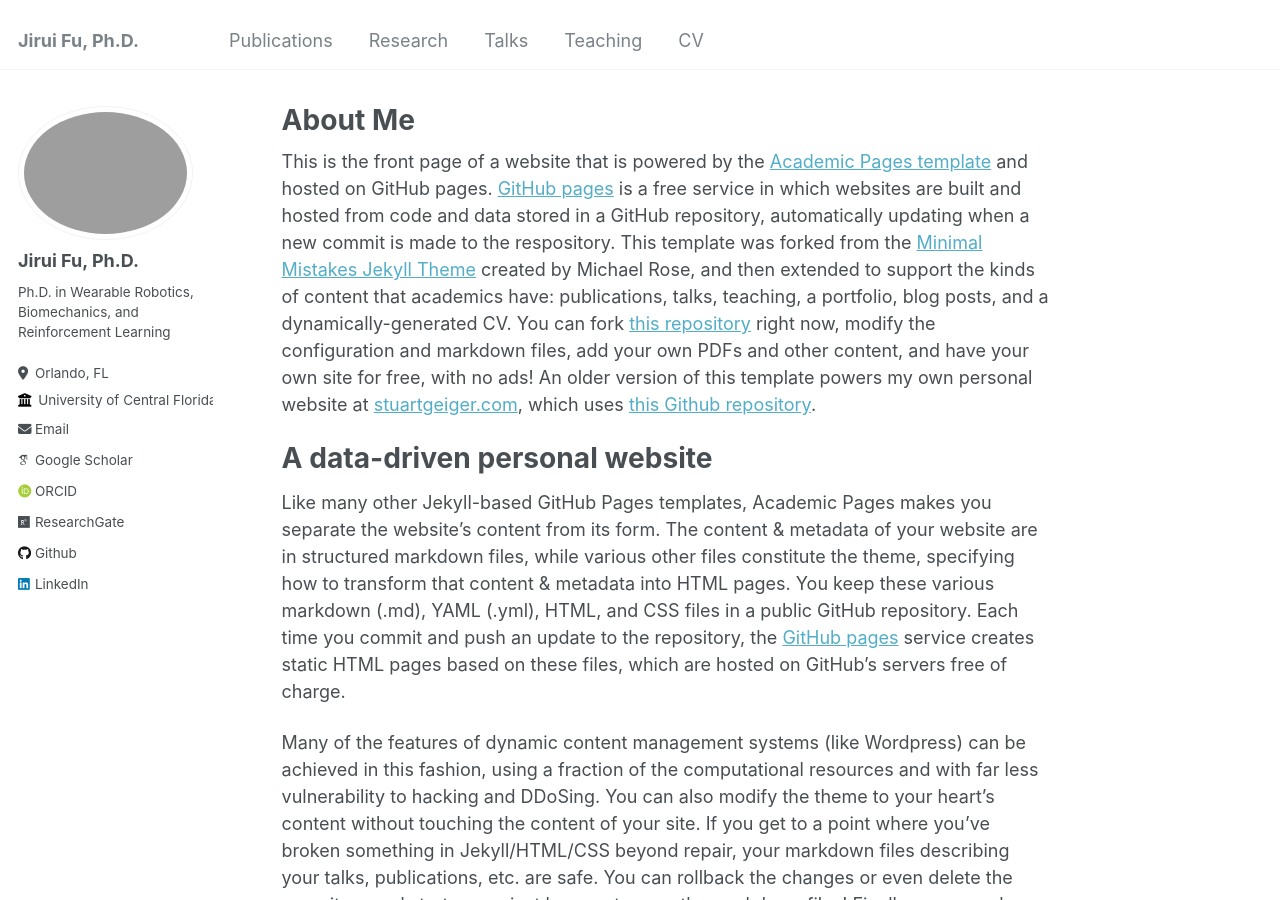
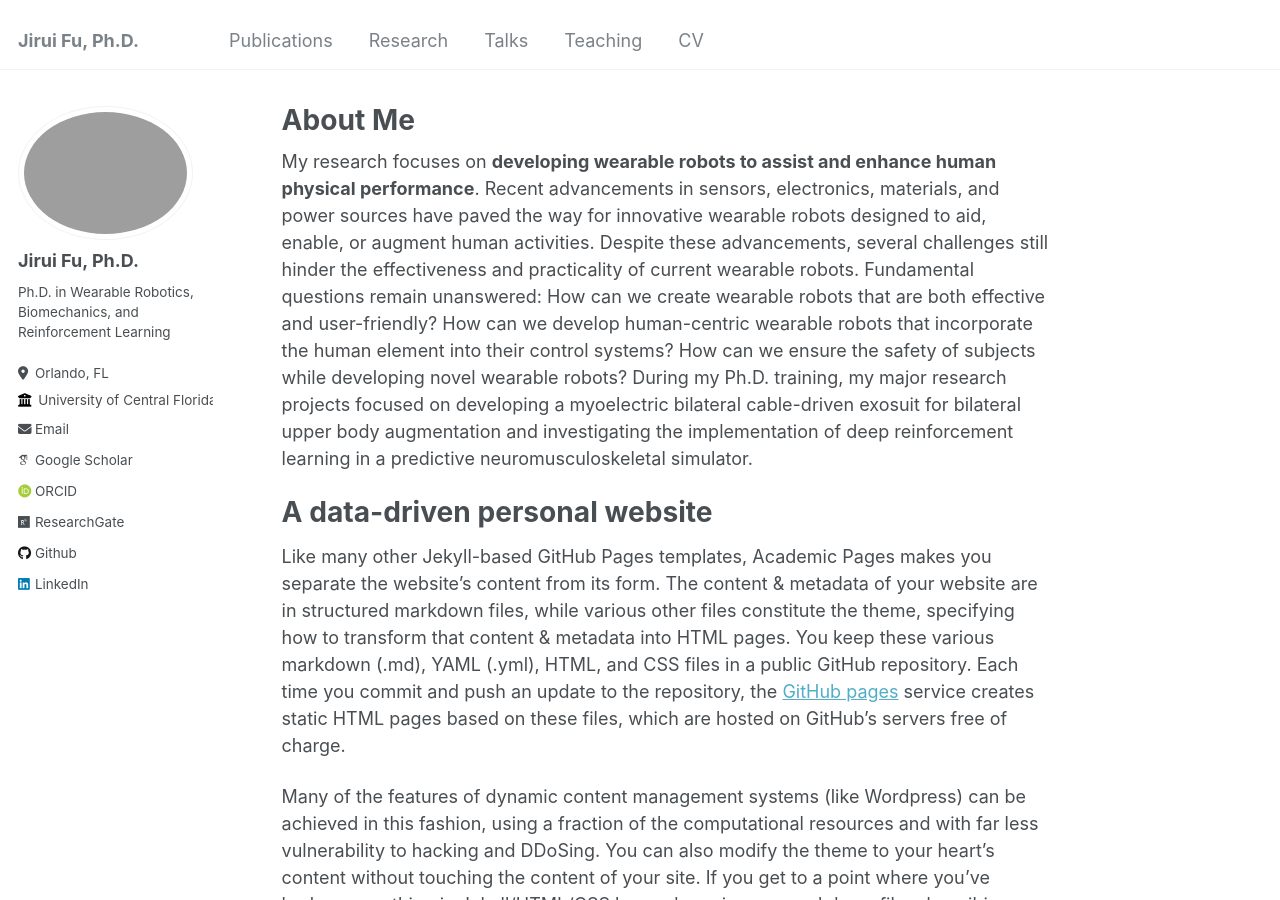
Before and after one commit to jiruifu/jiruifu.github.io, a Jekyll site: the page built from _pages/about.md, in a window 1280 px wide and 900 px high. Built offline with Jekyll 4.4.1, drawn with Linux system fonts in a browser that asks for light colours; some web fonts are replaced.

Commit message:
Update about.md

```diff
--- a/_pages/about.md
+++ b/_pages/about.md
@@ -7,7 +7,7 @@ redirect_from:
   - /about.html
 ---
 
-This is the front page of a website that is powered by the [Academic Pages template](https://github.com/academicpages/academicpages.github.io) and hosted on GitHub pages. [GitHub pages](https://pages.github.com) is a free service in which websites are built and hosted from code and data stored in a GitHub repository, automatically updating when a new commit is made to the respository. This template was forked from the [Minimal Mistakes Jekyll Theme](https://mmistakes.github.io/minimal-mistakes/) created by Michael Rose, and then extended to support the kinds of content that academics have: publications, talks, teaching, a portfolio, blog posts, and a dynamically-generated CV. You can fork [this repository](https://github.com/academicpages/academicpages.github.io) right now, modify the configuration and markdown files, add your own PDFs and other content, and have your own site for free, with no ads! An older version of this template powers my own personal website at [stuartgeiger.com](http://stuartgeiger.com), which uses [this Github repository](https://github.com/staeiou/staeiou.github.io).
+My research focuses on **developing wearable robots to assist and enhance human physical performance**. Recent advancements in sensors, electronics, materials, and power sources have paved the way for innovative wearable robots designed to aid, enable, or augment human activities. Despite these advancements, several challenges still hinder the effectiveness and practicality of current wearable robots. Fundamental questions remain unanswered: How can we create wearable robots that are both effective and user-friendly? How can we develop human-centric wearable robots that incorporate the human element into their control systems? How can we ensure the safety of subjects while developing novel wearable robots? During my Ph.D. training, my major research projects focused on developing a myoelectric bilateral cable-driven exosuit for bilateral upper body augmentation and investigating the implementation of deep reinforcement learning in a predictive neuromusculoskeletal simulator.
 
 A data-driven personal website
 ======
```
